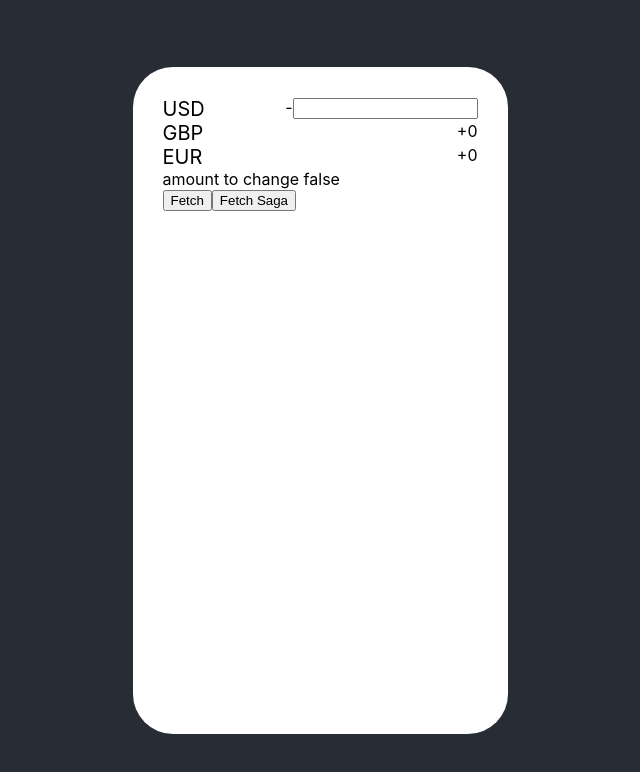
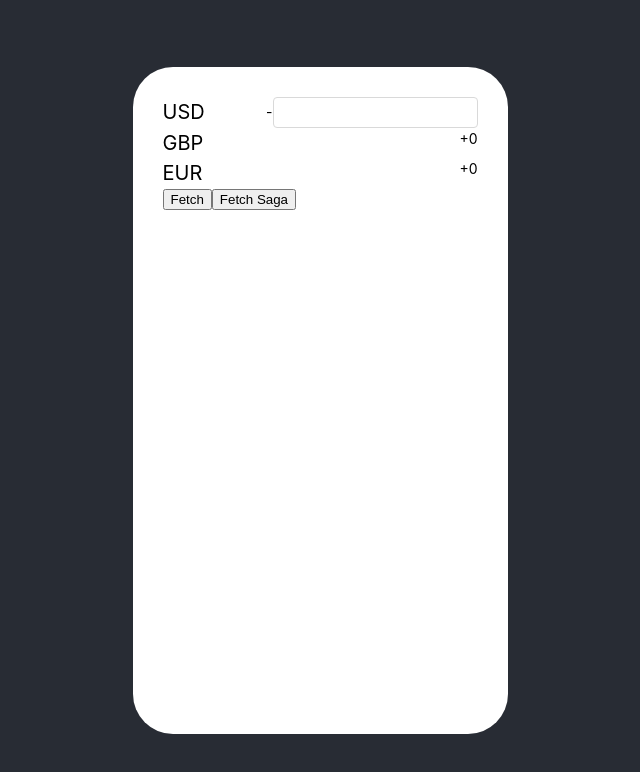
Before and after one commit to Nikolai56/exchanger, a React (Create React App) app: page / in a window 1280 px wide. Shown: the top 772 px of the page, without its empty margins (320-960 px from the left). Built offline with nearby package versions, Linux system fonts and the light colour scheme.

Commit message:
added flow

```diff
--- a/package.json
+++ b/package.json
@@ -19,9 +19,11 @@
   },
   "scripts": {
     "start": "react-scripts start",
+    "lint": "yarn eslint . --fix",
     "build": "react-scripts build",
     "test": "react-scripts test",
     "eject": "react-scripts eject",
+    "flow": "flow",
     "predeploy": "yarn build",
     "deploy": "gh-pages -d build"
   },
@@ -35,6 +37,7 @@
     "not op_mini all"
   ],
   "devDependencies": {
+    "flow-bin": "^0.93.0",
     "gh-pages": "^2.0.1",
     "node-sass": "^4.11.0",
     "redux-devtools-extension": "^2.13.8"
--- a/src/App.scss
+++ b/src/App.scss
@@ -26,3 +26,11 @@
   height: 667px;
   width: 375px;
 }
+
+.input {
+  border: 1px solid #d9d9d9;
+  border-radius: 4px;
+  font-size: 14px;
+  line-height: 1.5;
+  padding: 4px 11px;
+}
--- a/src/containers/App.js
+++ b/src/containers/App.js
@@ -1,24 +1,38 @@
+// @flow
 import React, { Component } from 'react';
 import { connect } from 'react-redux';
 import { fetchRates } from '../actions';
 import '../App.scss';
 
-const base = 'USD';
+type Props = {
+  data: Object,
+  dispatch: (action: () => any) => void,
+  isLoading: boolean,
+};
 
-const rates = {
-  GBP: 0.77256,
-  EUR: 0.882807
+type State = {
+  amount: number,
 };
 
 const APP_ID = '314315a90b8243d5bb2c1060cd7c738b';
 //could be BASE const &base=${BASE}
 const URL = `https://openexchangerates.org/api/latest.json?app_id=${APP_ID}`;
 
-class App extends Component {
+class App extends Component<Props, State> {
   constructor(props) {
     super(props);
-    this.state = { amount: null };
+    this.state = { amount: 0 };
   }
+
+  static defaultProps = {
+    data: {
+      base: 'USD',
+      rates: {
+        GBP: 0.77256,
+        EUR: 0.882807,
+      }
+    }
+  };
 
     asyncFetch = async () => {
       try {
@@ -47,6 +61,9 @@ class App extends Component {
   };
 
   render() {
+    const { data: { rates, base } } = this.props;
+    console.log('props data', rates);
+
     return (
       <div className="App">
         <header className="App-header">
@@ -55,6 +72,7 @@ class App extends Component {
               <div className="App-row__label">{base}</div>
               <div>-<input
                 type="number"
+                className="input"
                 onChange={this.handleTextChange}
               /></div>
             </div>
@@ -66,8 +84,6 @@ class App extends Component {
               <div className="App-row__label">EUR</div>
               <div>+{this.state.amount * rates.EUR}</div>
             </div>
-            <div>amount to change {this.state.amount} {this.props.isLoading.toString()}</div>
-
             <button onClick={this.getRates}>Fetch</button>
             <button onClick={this.handleFetchRates}>Fetch Saga</button>
           </div>
@@ -77,8 +93,9 @@ class App extends Component {
   }
 }
 
-const mapStateToProps = (state) => ({
-  isLoading: state.isLoading
+const mapStateToProps = state => ({
+  isLoading: state.isLoading,
+  data: state.data,
 });
 
 export default connect(mapStateToProps)(App);
--- a/src/index.css
+++ b/src/index.css
@@ -5,6 +5,8 @@
 body {
   margin: 0;
   padding: 0;
+  font-size: 14px;
+  line-height: 1.5;
   font-family: -apple-system, BlinkMacSystemFont, "Segoe UI", "Roboto", "Oxygen",
     "Ubuntu", "Cantarell", "Fira Sans", "Droid Sans", "Helvetica Neue",
     sans-serif;
--- a/src/reducers/index.js
+++ b/src/reducers/index.js
@@ -1,7 +1,7 @@
 import { ActionTypes } from '../actions';
 
 const initialState = {
-  data: {},
+  data: undefined,
   isLoading: false,
   error: false,
 };
```
Also changed, not shown: 2 other files (tests, documents, lock files or other folders).
